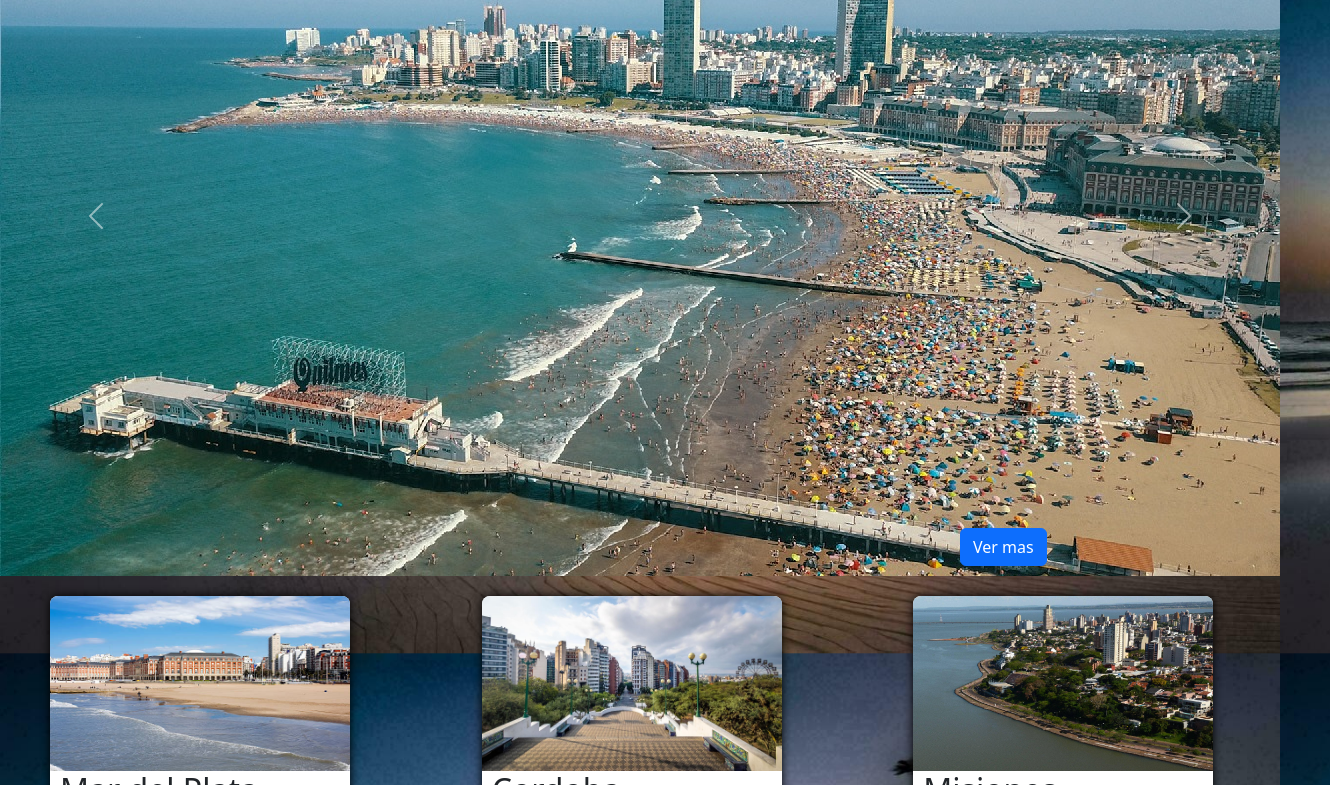
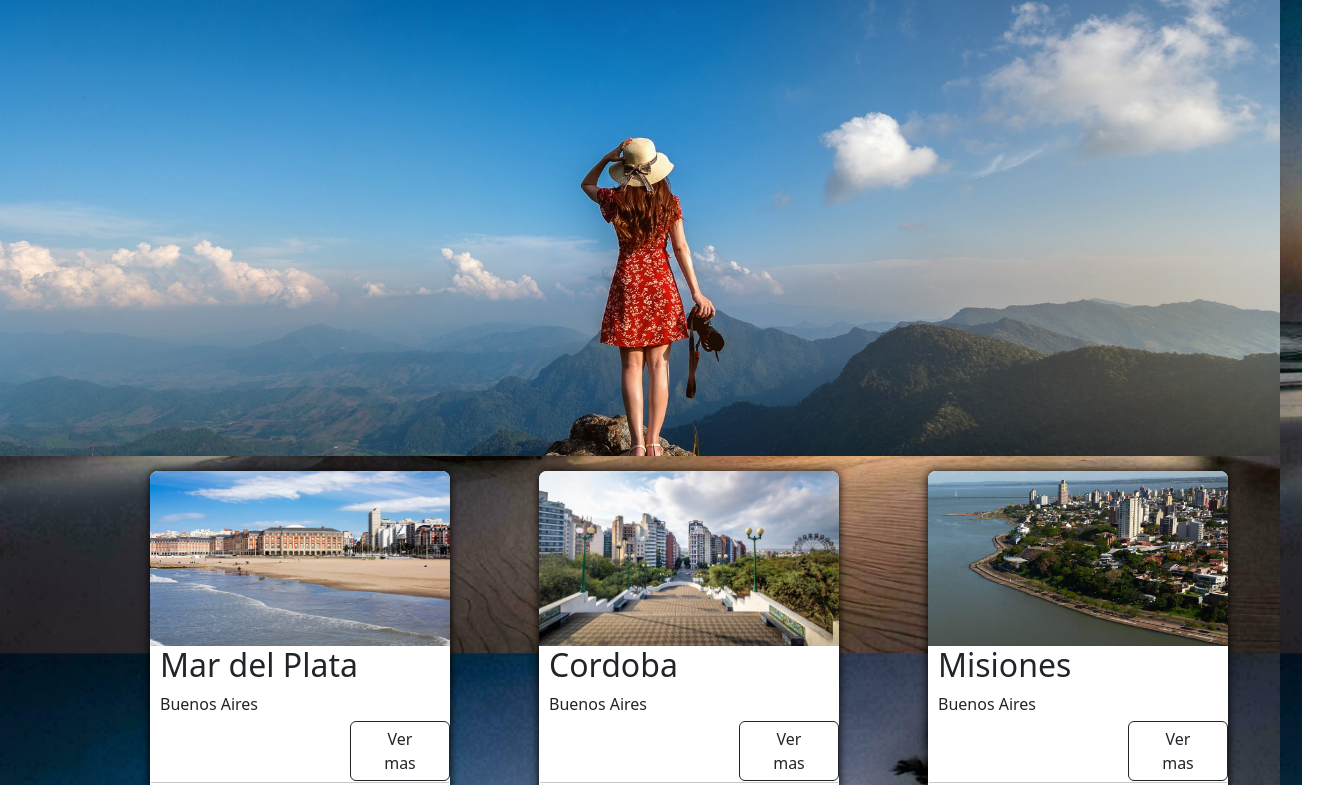
Before and after one commit to milleniium/PreEntrega2-Orellana, a plain HTML site: page index.html in a window 1280 px wide. Shown: the part 200-985 px from the top of the page, 1330 px wide, since content can reach past the window. Drawn offline with nearby package versions, Linux system fonts and the light colour scheme.

Commit message:
se quito carrousel y se agrego imagen hero con titulo h1

```diff
--- a/css/style.css
+++ b/css/style.css
@@ -4,10 +4,7 @@
     box-sizing: border-box;
     text-decoration: none;
 }
-
-
 /*-----HEADER NAV-----*/
-
 body{
     min-height: 100%;
     background-image: url(../images/fondoweb.jpg);
@@ -16,10 +13,6 @@ body{
     background-size: cover;
     background-attachment: fixed;
 }
-
-
-
-
 .grid-container{
     display: grid;
     grid-template-areas:
@@ -38,30 +31,24 @@ body{
         grid-template-rows: 56px auto 678px;
     }
 }
-
 .header ul li{
     padding-left: 100px;
-}
-
-
-/*-----CAROUSEL-----*/
-
-#carouselExample{
-    position: relative;
     z-index: 1;
 }
 
-
-
-.carousel-item button{
-    position: absolute;
-    bottom: 10px;
-    left: 75%;
+.imagen-h1{
+    background-image: url(../images/hero.jpg);
+    background-repeat: no-repeat;
+    background-position: center center;
+    height: 600px;
+    width: 100%;
+    background-size: cover;
+}
+.imagen-h1 h1{
+    font-size: 100px;
 }
 
 /*-----section-----*/
-
-
 .articulos-container{
     display: flex;
     width: 100%;
@@ -72,27 +59,20 @@ body{
     margin-top: 15px;
     margin-bottom: 15px;
 }
-
 /*-----section-articulos-----*/
-
 @media (min-width: 1000px){
     .articulos-container{
-    width: 100%;
+    width: 90%;
     height: auto;
-    margin: 20px 50px 20px 50px;
+    margin-left: 150px;
     display: grid;
     grid-template-rows: repeat(2, 400px);
     grid-template-columns: repeat(3, 400fr);
     gap: 15px;
-
     align-content: space-evenly;
     align-items: center;
     }
 }
-
-
-
-
 .articulos-container > article{
     background-color: white;
     border-radius: 8px;
@@ -119,35 +99,25 @@ body{
 .articulos-items .btn{
     margin-left: 200px;
     padding: 5px 20px;
-
 }
-
-
-
 /*-----footer-----*/
-
 .footer-container{
     height: 100%;
     background-color: rgb(110, 110, 110);
 }
-
-
 .footer-container p{
     color: white;
 }
-
 .footer-container h2{
     color: white;
 }
 .footer-container li{
     color: white;
 }
-
 .icono{
     height: 32px;
     width: 32px;
 }
-
 .footer-container .grupo-1{
     width: 100%;
     max-width: 1200px;
@@ -157,26 +127,22 @@ body{
     grid-gap: 50px;
     padding: 45px 0px;
 }
-
 @media (max-width: 800px){
     .footer-container .grupo-1{
-        width: 100%;
+        width: 90%;
+        height: auto;
         margin-left: 5%;
         grid-template-columns: repeat(1, 1fr) ;
         grid-gap: 30px;
         padding: 35px 0px;
     }
 }
-
-
 /*-----LOGIN-----*/
-
 .button-volver{
     position: relative;
     bottom: 10px;
     right: 25px;
 }
-
 .body-login {
     z-index: 0;
     display: flex;
@@ -188,7 +154,6 @@ body{
     background-position: center;
     background-size: cover;
 }
-
 .login-container{
     z-index: 1;
     max-width: 400px;
@@ -201,7 +166,6 @@ body{
     align-items: center;
     padding: 2rem 3rem;
 }
-
 .inputbox input{
     width: 100%;
     height: 60px;
@@ -212,7 +176,6 @@ body{
     padding: 0 35px 0 5px;
     color: #fff;
 }
-
 .inputbox ion-icon{
     position: absolute;
     right: 8px;
@@ -220,7 +183,6 @@ body{
     font-size: 1.2rem;
     top: 20px;
 }
-
 .forget{
     margin: 35px 0;
     font-size: 0.85rem;
@@ -228,20 +190,17 @@ body{
     display: flex;
     justify-content: space-between;
 }
-
 h1{
     font-size: 2rem;
     color: #fff;
     text-align: center;
 }
-
 .inputbox{
     position: relative;
     margin: 30px 0;
     max-width: 310px;
     border-bottom: 2px solid #fff;
 }
-
 .inputbox label{
     position: absolute;
     top: 50%;
@@ -252,32 +211,25 @@ h1{
     pointer-events: none;
     transition: all 0.5s ease-in-out;
 }
-
 input:focus ~ label,
 input:valid ~ label{
     top: -5px;
 }
-
-
 .forget label{
     display: flex;
     align-items: center;
 }
-
 .forget label input{
     margin-right: 3px;
 }
-
 .forget a {
     color: #fff;
     text-decoration: none;
     font-weight: 600;
 }
-
 .forget a:hover{
     text-decoration: underline;
 }
-
 .button-login{
     width: 100%;
     height: 40px;
@@ -290,36 +242,27 @@ input:valid ~ label{
     font-weight: 600;
     transition: all 0.4s ease;
 }
-
 button:hover{
     background-color: rgb(255, 255, 255, 0.5);
 }
-
 .register{
     font-size: 0.9rem;
     color: #fff;
     text-align: center;
     margin: 25px 0 10px;
 }
-
 .register p a {
     text-decoration: none;
     color: #fff;
     font-weight: 600;
 }
-
 .register p a:hover {
     text-decoration: underline;
 }
-
-
 /*-----PAGE hoteles-----*/
-
-
 .header-hoteles ul li{
     padding-left: 100px;
 }
-
 /*-----main-----*/
 .main-hoteles{
     height: 100%;
@@ -332,7 +275,6 @@ button:hover{
     height: 300px;
     border-radius: 10px 10px 0 0 ;
 }
-
 .articulos-hoteles{
     background-color: #fff;
     border-radius: 10px;
@@ -347,7 +289,6 @@ button:hover{
 .section-container-hoteles ul{
     padding-left: 50px;
 }
-
 @media (min-width: 1000px){
     .articulos-hoteles{
         display: flex;
@@ -363,7 +304,6 @@ button:hover{
         height: auto;
     }
 }
-
 /*-----FOOTER HOTELES------*/
 
 .footer-hoteles{
--- a/index.html
+++ b/index.html
@@ -41,32 +41,9 @@
       </nav>
     </header>
     <main class="main-container">
-    <section class="carousel-container">
-      <div id="carouselExample" class="carousel slide">
-        <div class="carousel-inner">
-          <div class="carousel-item active">
-            <img src="./images/mardelplata.jpg" class="d-block w-100" alt="mar del plata">
-            <button type="button" class="btn btn-primary">Ver mas</button>
-          </div>
-          <div class="carousel-item">
-            <img src="./images/cordoba.jpg" class="d-block w-100" alt="cordoba">
-            <button type="button" class="btn btn-primary">Ver mas</button>
-          </div>
-          <div class="carousel-item">
-            <img src="./images/misiones.jpeg" class="d-block w-100" alt="misiones">
-            <button type="button" class="btn btn-primary">Ver mas</button>
-          </div>
-        </div>
-        <button class="carousel-control-prev" type="button" data-bs-target="#carouselExample" data-bs-slide="prev">
-          <span class="carousel-control-prev-icon" aria-hidden="true"></span>
-          <span class="visually-hidden">Previous</span>
-        </button>
-        <button class="carousel-control-next" type="button" data-bs-target="#carouselExample" data-bs-slide="next">
-          <span class="carousel-control-next-icon" aria-hidden="true"></span>
-          <span class="visually-hidden">Next</span>
-        </button>
-      </div>
-    </section>
+      <section class="imagen-h1">
+        <h1>Travel House</h1>
+      </section>
         <section class="articulos-container">
           <article>
             <div class="articulos-items">
@@ -168,7 +145,6 @@
               </div>
             </div>
     </footer>
-
     <script src="https://cdn.jsdelivr.net/npm/bootstrap@5.3.3/dist/js/bootstrap.bundle.min.js" integrity="sha384-YvpcrYf0tY3lHB60NNkmXc5s9fDVZLESaAA55NDzOxhy9GkcIdslK1eN7N6jIeHz" crossorigin="anonymous"></script>
 </body>
 </html>
```
